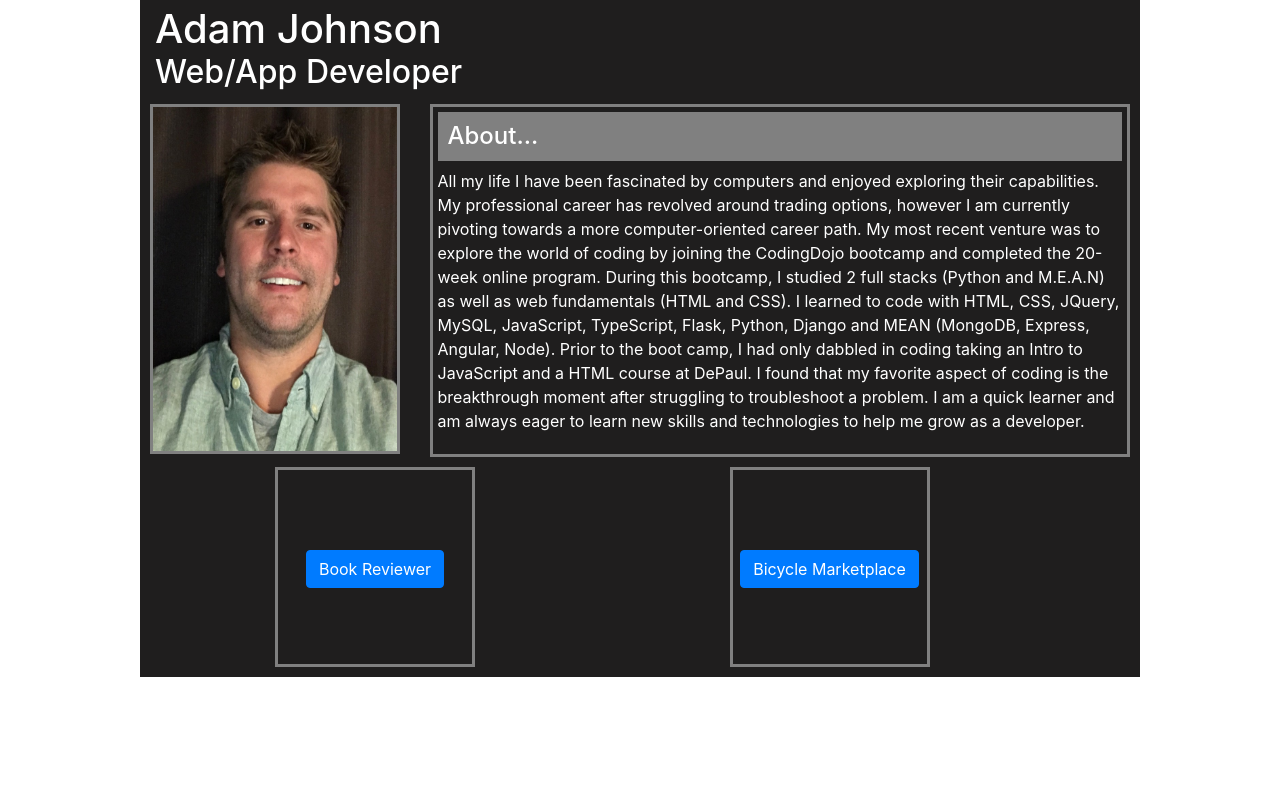
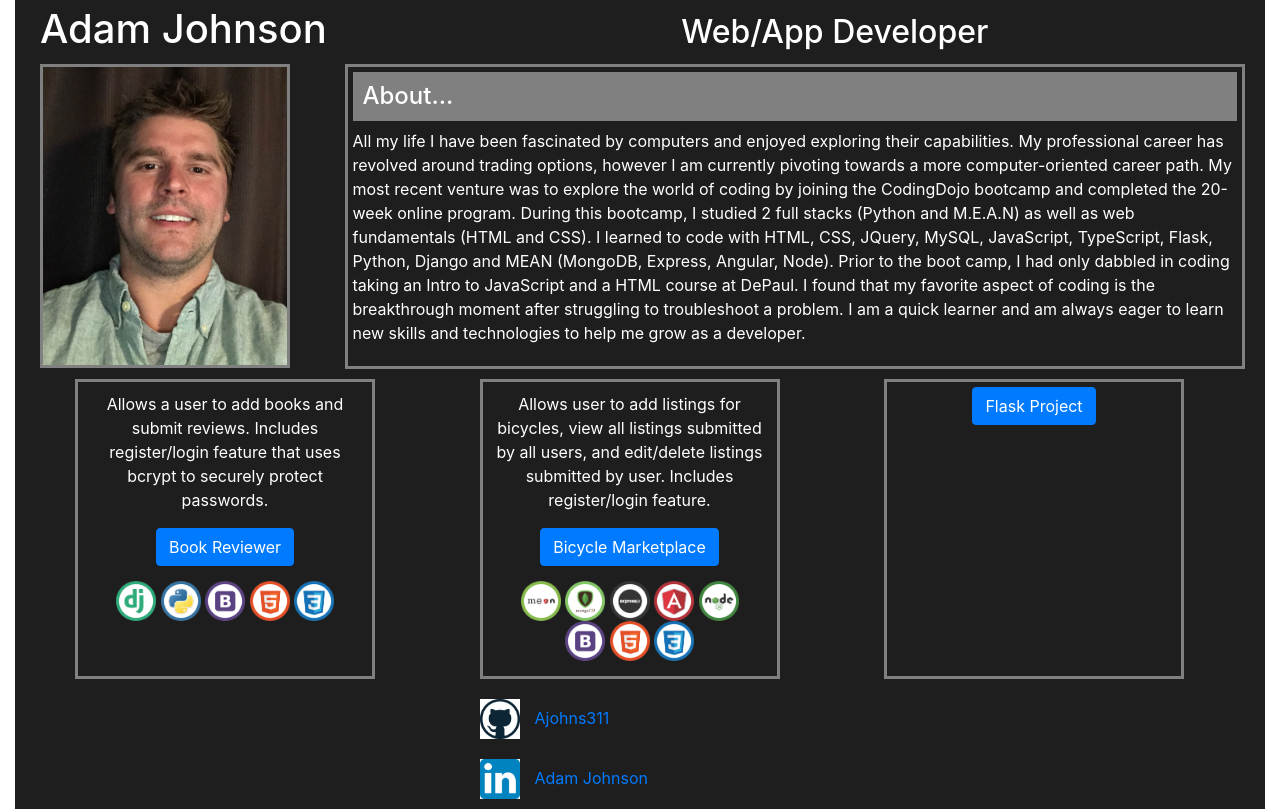
Before and after one commit to ajohns311/ajohns311.github.io, a plain HTML site: page index.html in a window 1280 px wide. Drawn offline with nearby package versions, Linux system fonts and the light colour scheme.

Commit message:
more content

```diff
--- a/index.html
+++ b/index.html
@@ -16,18 +16,53 @@
       <h1>Adam Johnson</h1>
       <h2>Web/App Developer</h2>
     </div>
-    <img src="myphoto.jpg" alt="Picture of Adam" id="mypic">
+    <img src="images/myphoto.jpg" alt="Picture of Adam" id="mypic">
     <div id="about">
       <h4>About...</h4>
       <p>All my life I have been fascinated by computers and enjoyed exploring their capabilities. My professional career has revolved around trading options, however I am currently pivoting towards a more computer-oriented career path. My most recent venture was to explore the world of coding by joining the CodingDojo bootcamp and completed the 20-week online program. During this bootcamp, I studied 2 full stacks (Python and M.E.A.N) as well as web fundamentals (HTML and CSS).  I learned to code with HTML, CSS, JQuery, MySQL, JavaScript, TypeScript, Flask, Python, Django and MEAN (MongoDB, Express, Angular, Node). Prior to the boot camp, I had only dabbled in coding taking an Intro to JavaScript and a HTML course at DePaul. I found that my favorite aspect of coding is the breakthrough moment after struggling to troubleshoot a problem. I am a quick learner and am always eager to learn new skills and technologies to help me grow as a developer.</p>
     </div>
     <div class="project">
+      <div class="projectdesc">
+        <p>Allows a user to add books and submit reviews. Includes register/login feature that uses bcrypt to securely protect passwords.</p>
+      </div>
       <button class="btn btn-primary" id="bookproject">Book Reviewer</button>
+      <div class="tech">
+        <img src="images/django.png" alt="Django icon" class="techicon">
+        <img src="images/python.png" alt="Python icon" class="techicon">
+        <img src="images/bootstrap.png" alt="Bootstrap icon" class="techicon">
+        <img src="images/HTML.png" alt="HTML icon" class="techicon">
+        <img src="images/CSS.png" alt="CSS icon" class="techicon">
+      </div>
     </div>
     <div class="project">
+      <div class="projectdesc">
+        <p>Allows user to add listings for bicycles, view all listings submitted by all users, and edit/delete listings submitted by user. Includes register/login feature.</p>
+      </div>
       <button class="btn btn-primary" id="bicycleproject">Bicycle Marketplace</button>
+      <div class="tech">
+        <img src="images/MEAN.png" alt="Mean icon" class="techicon">
+        <img src="images/mongodb.png" alt="MongoDB icon" class="techicon">
+        <img src="images/expressjs.png" alt="ExpressJs icon" class="techicon">
+        <img src="images/angular.png" alt="Angular icon" class="techicon">
+        <img src="images/nodejs.png" alt="NodeJs icon" class="techicon">
+        <img src="images/bootstrap.png" alt="Bootstarp icon" class="techicon">
+        <img src="images/HTML.png" alt="HTML icon" class="techicon">
+        <img src="images/CSS.png" alt="CSS icon" class="techicon">
+      </div>
+    </div>
+    <div class="project">
+      <button class="btn btn-primary">Flask Project</button>
+    </div>
+    <div class="contactfooter">
+      <div class="contactblock">
+        <img src="images/github.png" alt="GitHub icon" class="contacticon">
+        <a href="http://github.com/ajohns311">Ajohns311</a>
+      </div>
+      <div class="contactblock">
+        <img src="images/linkedin.png" alt="LinkedIn icon" class="contacticon">
+        <a href="https://www.linkedin.com/in/adam-johnson311/">Adam Johnson</a>
+      </div>
     </div>
   </div>
-
 </body>
 </html>
--- a/style.css
+++ b/style.css
@@ -5,15 +5,15 @@
 }
 #mypic {
   width: 250px;
-  height: 350px;
+  height: 304px;
   border: 3px solid grey;
   display: inline-block;
   vertical-align: top;
-  margin: 0px 25px 0px 0px;
+  margin: 0px 50px 0px 15px;
 }
 #container {
   margin: 0px auto;
-  width: 1000px;
+  width: 1250px;
   background-color: rgb(31, 30, 30);
   padding: 0px 10px;
 }
@@ -23,7 +23,7 @@
   #title h1 {
     color: white;
     display: inline-block;
-    margin: 0px 415px 0px 0px;
+    margin: 0px 350px 0px 10px;
   }
   #title h2 {
     color: white;
@@ -32,7 +32,7 @@
 #about {
   display: inline-block;
   padding: 5px;
-  width: 700px;
+  width: 900px;
   border: 3px solid grey;
 }
   #about h4 {
@@ -44,11 +44,39 @@
     color: white;
   }
 .project {
-  width: 200px;
-  height: 200px;
+  width: 300px;
+  height: 300px;
   text-align: center;
   border: 3px solid grey;
-  padding: 80px 0px;
+  padding: 5px;
   display: inline-block;
-  margin: 10px 125px;
+  margin: 10px 50px;
+  vertical-align: top;
 }
+.tech {
+  margin: 15px;
+}
+.techicon {
+  width: 40px;
+  height: 40px;
+  display: inline-block;
+}
+.projectdesc {
+  color: white;
+  margin: 5px 0px;
+}
+.contactfooter {
+  margin: 0px 445px;
+}
+.contactblock {
+  margin: 5px;
+  padding: 5px;
+  display: inline-block;
+}
+  .contactblock a {
+    padding: 0px 0px 0px 10px;
+  }
+.contacticon {
+  width: 40px;
+  height: 40px;
+}
```
Also changed, not shown: images/CSS.png (added), images/HTML.png (added), images/JavaScript.png (added), images/MEAN.png (added), images/angular.png (added), images/bootstrap.png (added), images/django.png (added), images/expressjs.png (added), images/github.png (added), images/jQuery.png (added), images/linkedin.png (added), images/mongodb.png (added), images/myphoto.jpg (renamed from myphoto.jpg), images/mysql.png (added), 2 more files, 1 other file.
